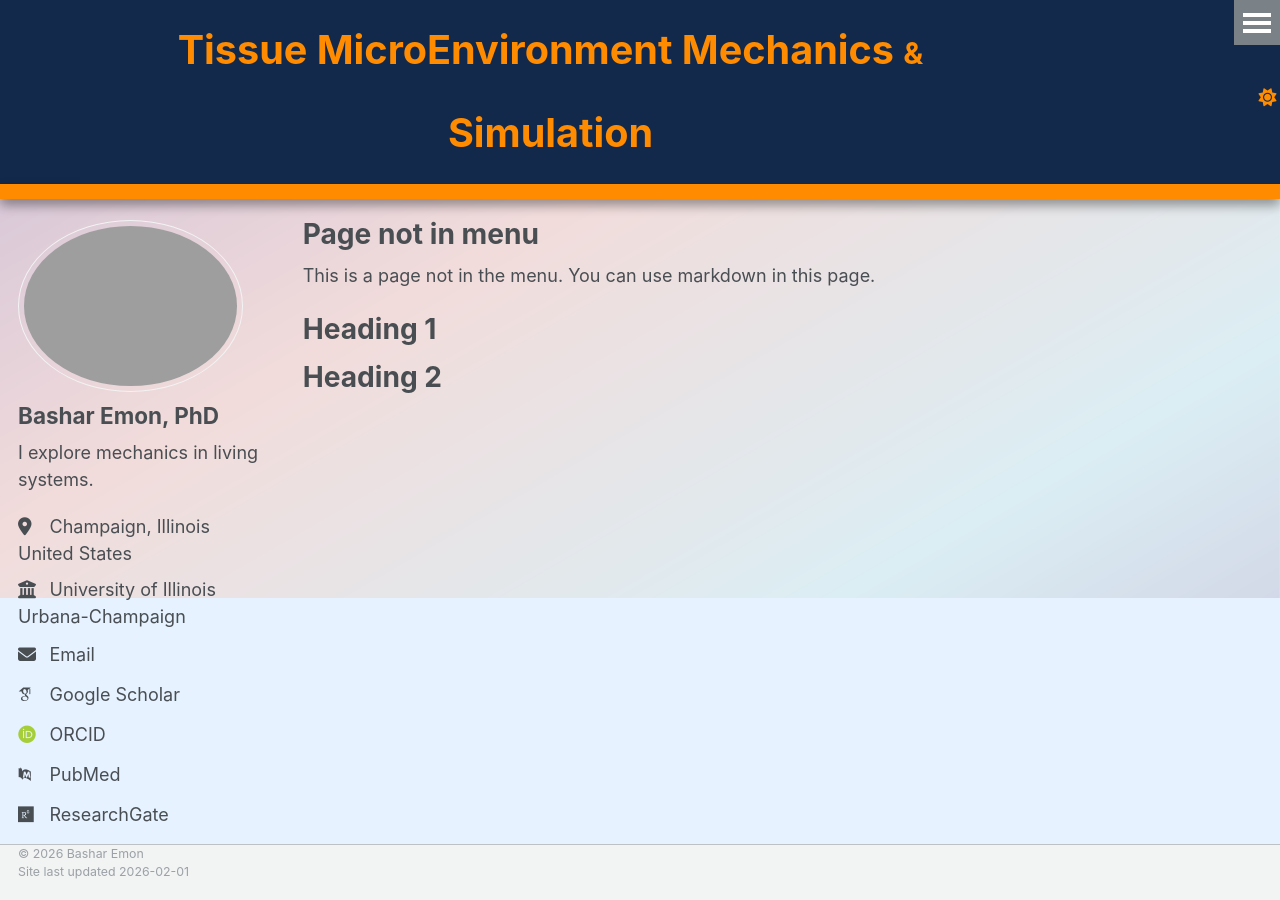
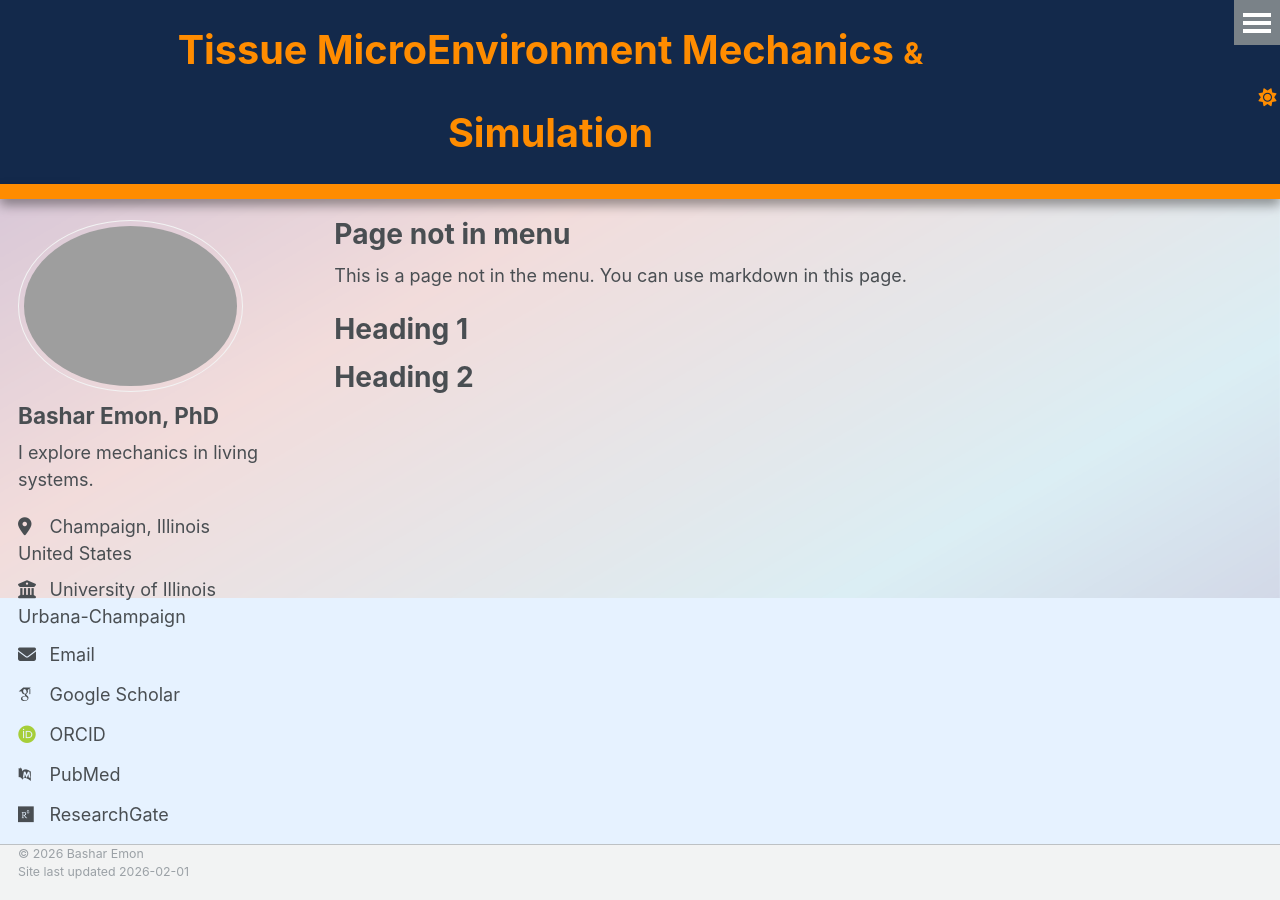
Before and after one commit to BasharEmon/BasharEmon.github.io, a Jekyll site: the page built from _pages/non-menu-page.md, in a window 1280 px wide. Built offline with Jekyll 4.4.1, drawn with Linux system fonts in a browser that asks for light colours; some web fonts are replaced.

Commit message:
Update _page.scss

```diff
--- a/_sass/layout/_page.scss
+++ b/_sass/layout/_page.scss
@@ -19,7 +19,7 @@
 
 .page {
   @include breakpoint($large) {
-    @include span(9.3 of 12 last);
+    @include span(9 of 12 last);
     //@include prefix(.5 of 12);
     //@include suffix(.5 of 12);
   }
```
